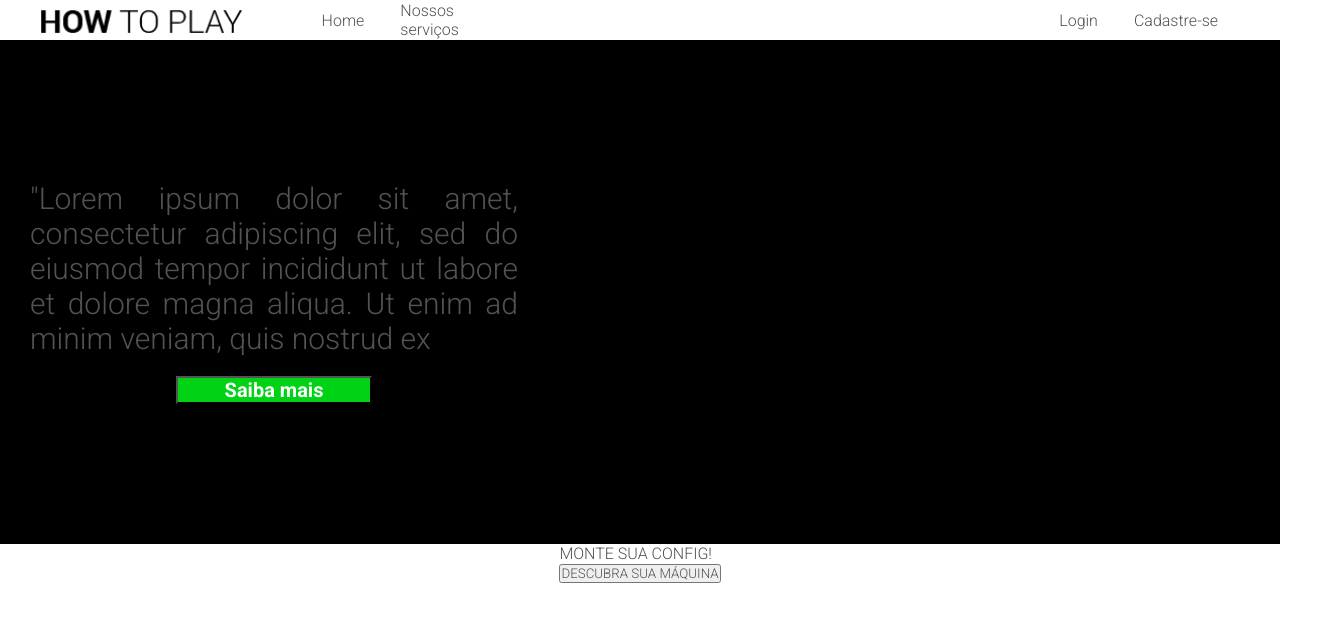
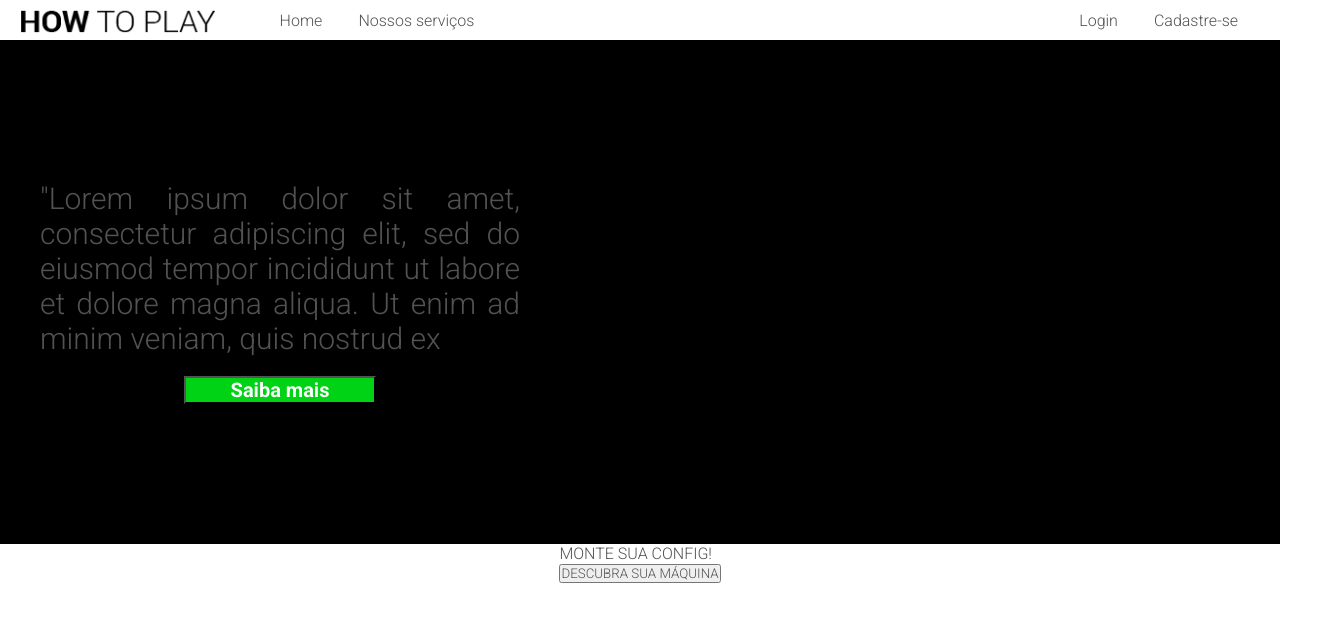
Before and after one commit to MResendeSilva/Projeto-Individual-Why-to-Play-v1, a plain HTML site: page site/home.html in a window 1280 px wide. Shown: the whole page, 1334 px wide, since content can reach past the window. Drawn offline with Linux system fonts and the light colour scheme.

Commit message:
UPDATE - navbar

```diff
--- a/site/css/banner.css
+++ b/site/css/banner.css
@@ -11,7 +11,7 @@
 .banner {
     background-color: black;
     height: 60vh;
-    padding: 12px 30px;
+    padding: 12px 40px;
     display: flex;
     align-items: center;
 }
--- a/site/css/header.css
+++ b/site/css/header.css
@@ -46,7 +46,6 @@ body::-webkit-scrollbar-thumb {
 
 .containerul img {
     width: 40%;
-    padding-right: 80px;
 }
 
 
@@ -54,6 +53,7 @@ body::-webkit-scrollbar-thumb {
     width: 100%;
     display: flex;
     flex-direction: row;
+    margin-left: 60px;
     list-style: none;
 }
 
```
